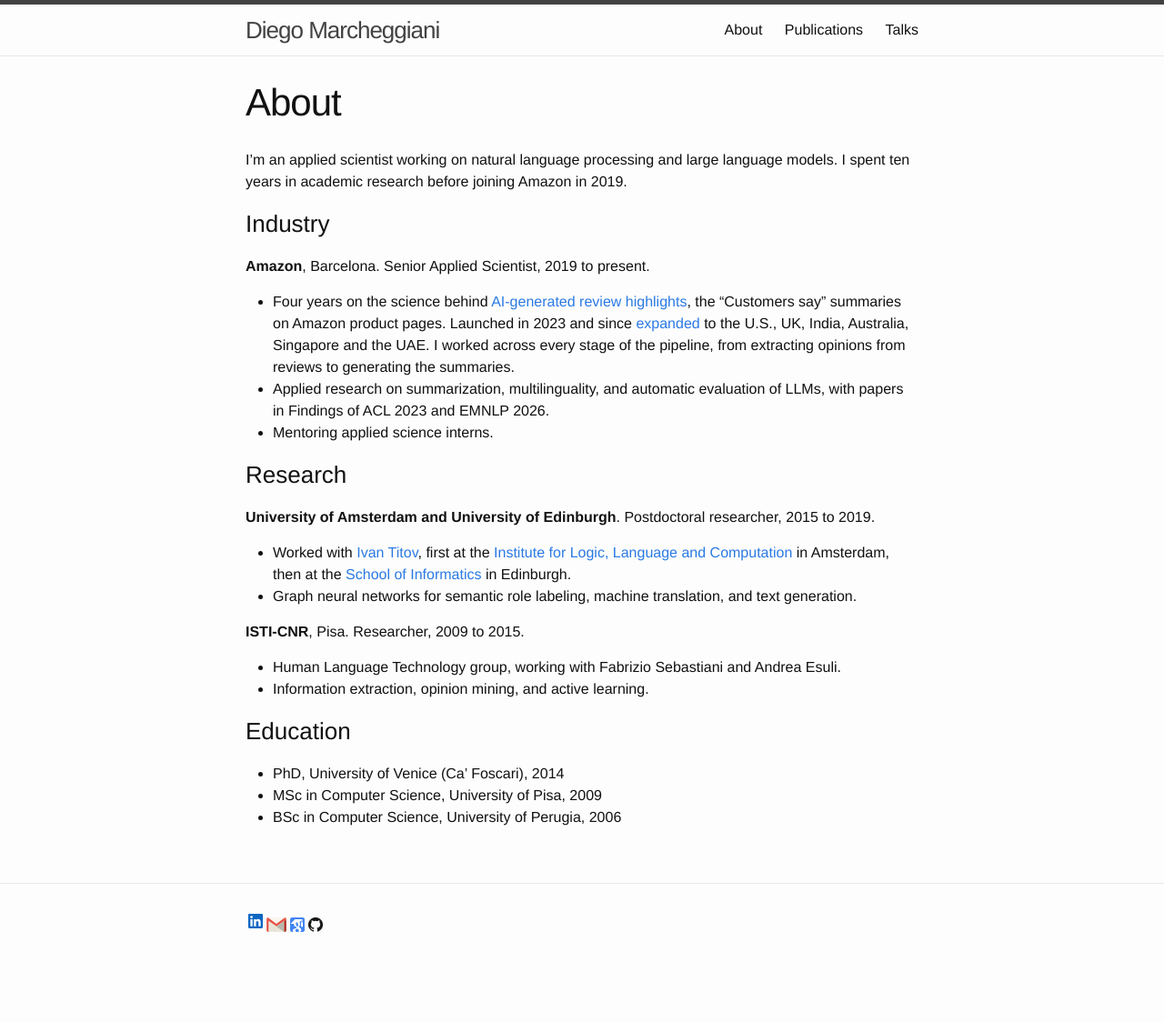
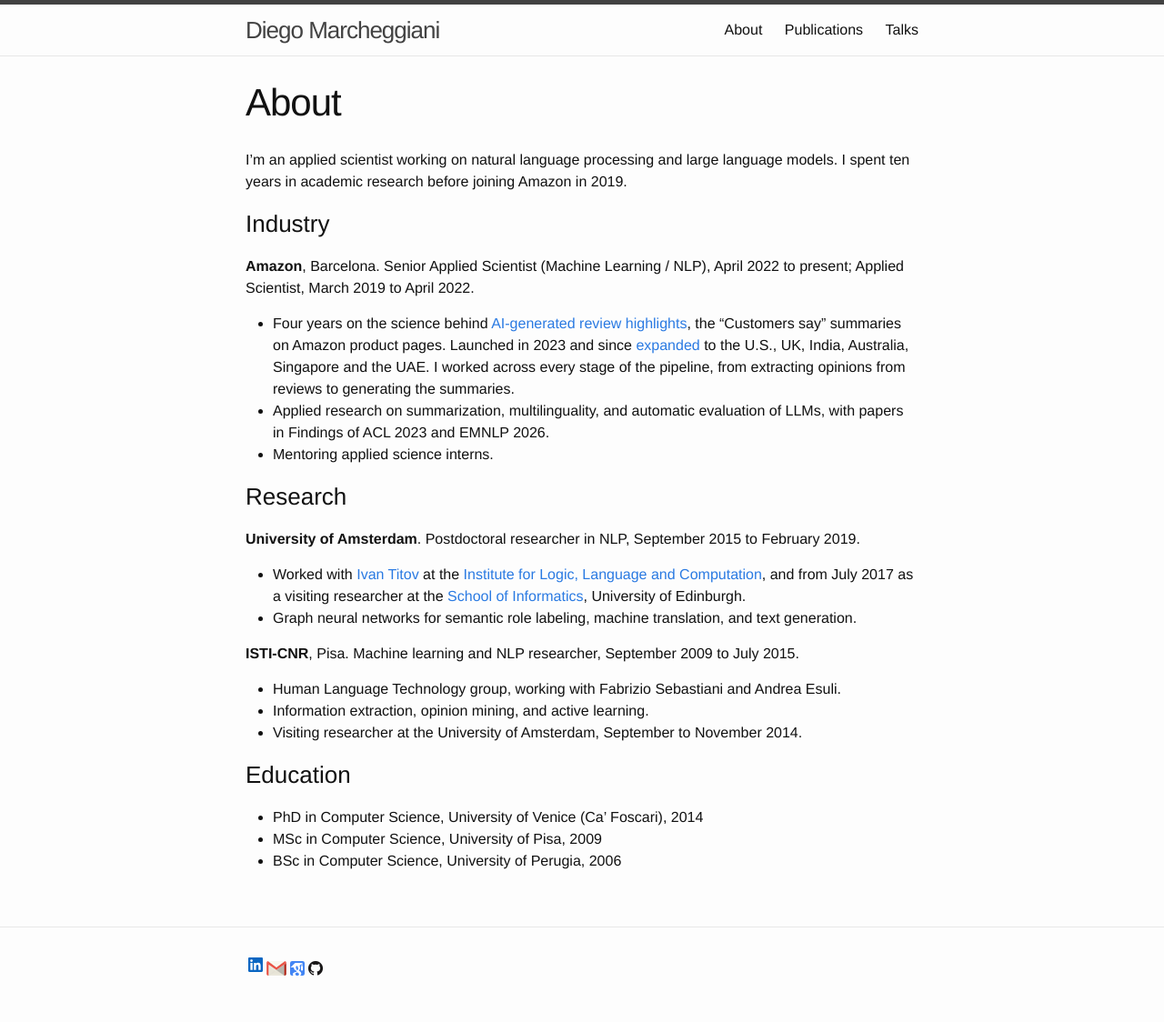
Before and after one commit to diegma/diegma.github.io, a Jekyll site: the page built from pages/about.md, in a window 1280 px wide. Shown: the whole page at 91% size. Built offline with Jekyll 4.4.1, drawn with Linux system fonts in a browser that asks for light colours; before the commit the page ends 1076 px from its top, so only the background shows below that.

Commit message:
About: Amazon titles and dates from LinkedIn

```diff
--- a/pages/about.md
+++ b/pages/about.md
@@ -9,7 +9,8 @@ I spent ten years in academic research before joining Amazon in 2019.
 
 ### Industry
 
-**Amazon**, Barcelona. Senior Applied Scientist, 2019 to present.
+**Amazon**, Barcelona. Senior Applied Scientist (Machine Learning / NLP), April 2022 to present;
+Applied Scientist, March 2019 to April 2022.
 
 - Four years on the science behind [AI-generated review highlights](https://www.aboutamazon.com/news/amazon-ai/amazon-improves-customer-reviews-with-generative-ai),
   the "Customers say" summaries on Amazon product pages. Launched in 2023 and since
@@ -21,19 +22,20 @@ I spent ten years in academic research before joining Amazon in 2019.
 
 ### Research
 
-**University of Amsterdam and University of Edinburgh**. Postdoctoral researcher, 2015 to 2019.
+**University of Amsterdam**. Postdoctoral researcher in NLP, September 2015 to February 2019.
 
-- Worked with [Ivan Titov](http://ivan-titov.org/), first at the [Institute for Logic, Language and Computation](https://www.illc.uva.nl)
-  in Amsterdam, then at the [School of Informatics](https://www.ed.ac.uk/informatics) in Edinburgh.
+- Worked with [Ivan Titov](http://ivan-titov.org/) at the [Institute for Logic, Language and Computation](https://www.illc.uva.nl),
+  and from July 2017 as a visiting researcher at the [School of Informatics](https://www.ed.ac.uk/informatics), University of Edinburgh.
 - Graph neural networks for semantic role labeling, machine translation, and text generation.
 
-**ISTI-CNR**, Pisa. Researcher, 2009 to 2015.
+**ISTI-CNR**, Pisa. Machine learning and NLP researcher, September 2009 to July 2015.
 
 - Human Language Technology group, working with Fabrizio Sebastiani and Andrea Esuli.
 - Information extraction, opinion mining, and active learning.
+- Visiting researcher at the University of Amsterdam, September to November 2014.
 
 ### Education
 
-- PhD, University of Venice (Ca' Foscari), 2014
+- PhD in Computer Science, University of Venice (Ca' Foscari), 2014
 - MSc in Computer Science, University of Pisa, 2009
 - BSc in Computer Science, University of Perugia, 2006
```
